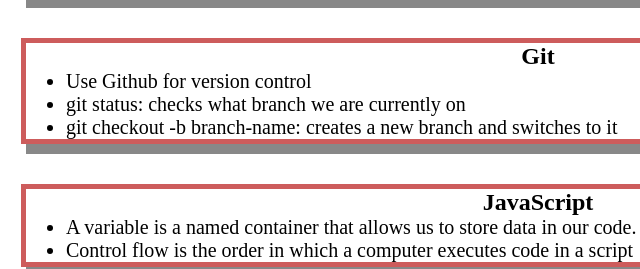
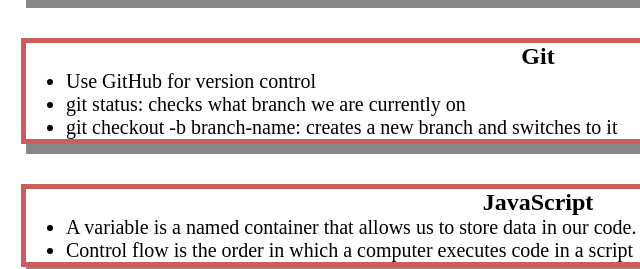
Before and after one commit to Boomerizzy3/prework-study-guide, a plain HTML site: page index.html in a window 1280 px wide. Shown: the part 368-637 px from the top of the page, 102-742 px from the left. Drawn offline with Linux system fonts and the light colour scheme.

Commit message:
Fixed typo in index.html

```diff
--- a/prework-study-guide/index.html
+++ b/index.html
@@ -31,7 +31,7 @@
       <section class="card" id+"git-sections">
         <h2>Git</h2>
         <ul>
-          <li>Use Github for version control
+          <li>Use GitHub for version control
           </li>
           <li>git status: checks what branch we are currently on</li>
           <li>git checkout -b branch-name: creates a new branch and switches to it</li>
```
Also changed, not shown: assets/bowtie-cat.png (renamed from prework-study-guide/assets/bowtie-cat.png), assets/script.js (renamed from prework-study-guide/assets/script.js), assets/style.css (renamed from prework-study-guide/assets/style.css), 2 other files.
